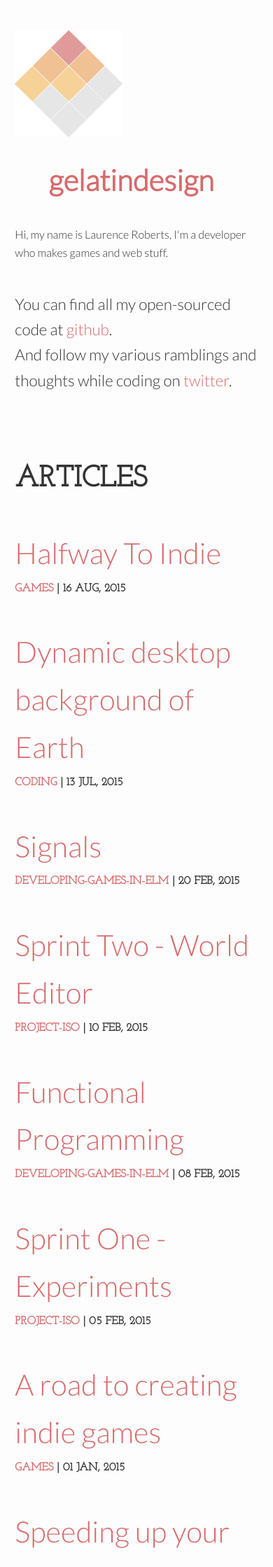
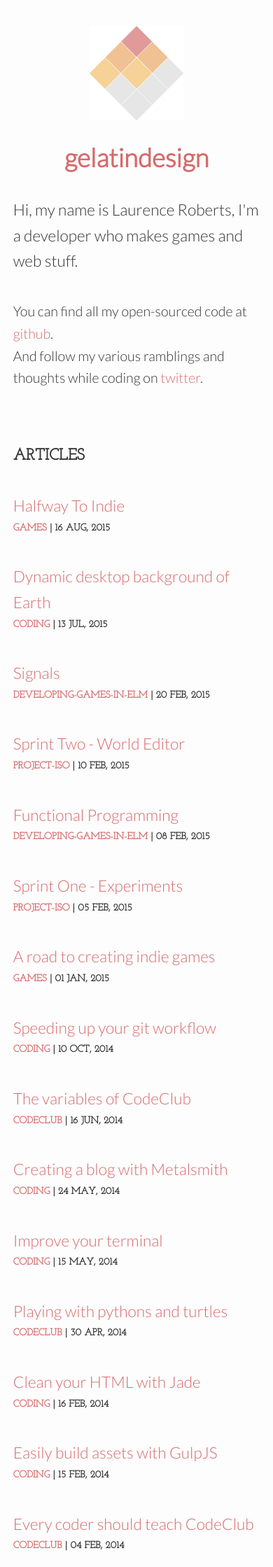
Before and after one commit to lsjroberts/gelatin-design, a Jekyll site: the page built from index.html, in a window 390 px wide. Shown: the top 2239 px of the page at 70% size. Built offline with Jekyll 4.4.1, drawn with Linux system fonts in a browser that asks for light colours; comment, search, counter and statistics services are not loaded.

Commit message:
Fix new styles on mobile

```diff
--- a/_sass/_base.scss
+++ b/_sass/_base.scss
@@ -1,3 +1,9 @@
+html {
+    @include media-query($on-palm) {
+        font-size: 0.875rem;
+    }
+}
+
 /**
  * Reset some basic elements
  */
@@ -138,6 +144,10 @@ code {
     color: #fff;
     border-radius: 3px;
     background-color: #333;
+
+    @include media-query($on-palm) {
+        font-size: 15px;
+    }
 }
 
 code {
--- a/_sass/_layout.scss
+++ b/_sass/_layout.scss
@@ -49,6 +49,10 @@
     font-family: $secondary-font-family;
     font-weight: 600;
     text-transform: uppercase;
+
+    @include media-query($on-palm) {
+        @include font-size(2);
+    }
 }
 
 %heading {
@@ -64,11 +68,23 @@
         @extend %vertical-rhythm;
         display: inline-block;
         width: 6.85em;
+
+        @include media-query(1010px) {
+            display: block;
+            margin-left: auto;
+            margin-right: auto;
+        }
     }
 
     h1 {
         display: inline-block;
         margin-left: 3rem;
+
+        @include media-query(1010px) {
+            display: block;
+            margin-left: 0;
+            text-align: center;
+        }
     }
 }
 
@@ -88,6 +104,10 @@
 
         > a {
             @include font-size(3);
+
+            @include media-query($on-palm) {
+                @include font-size(2);
+            }
         }
 
         &:last-child:after {
@@ -156,10 +176,6 @@
 
     h2 {
         @include font-size(2);
-
-        @include media-query($on-laptop) {
-            @include font-size(1);
-        }
     }
 }
 
@@ -223,6 +239,10 @@
         @include media-query($on-laptop) {
             max-width: -webkit-calc(#{$content-width} - (#{$spacing-unit}));
             max-width:         calc(#{$content-width} - (#{$spacing-unit}));
+        }
+
+        @include media-query($on-palm) {
+            font-size: 1.3rem;
         }
     }
 
```
Also changed, not shown: _includes/post.html (line endings or trailing spaces), 17 other files.
